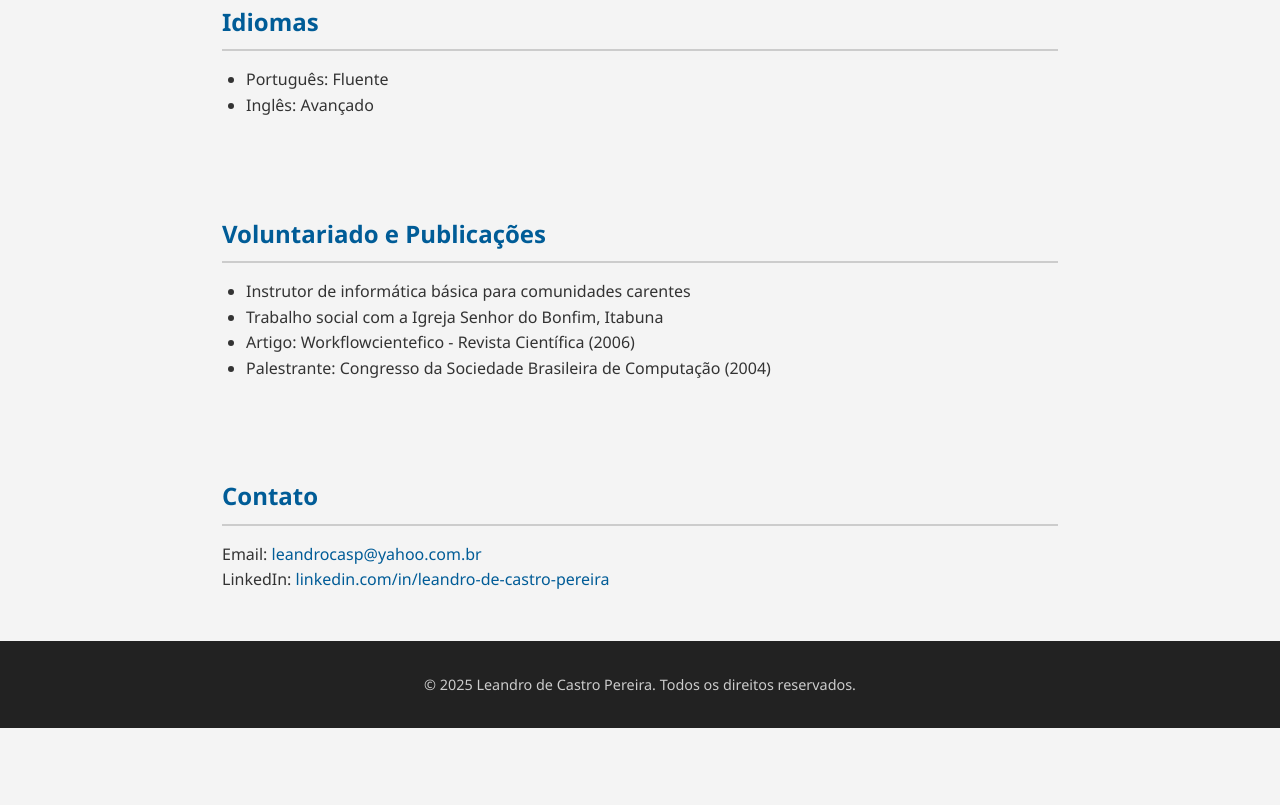
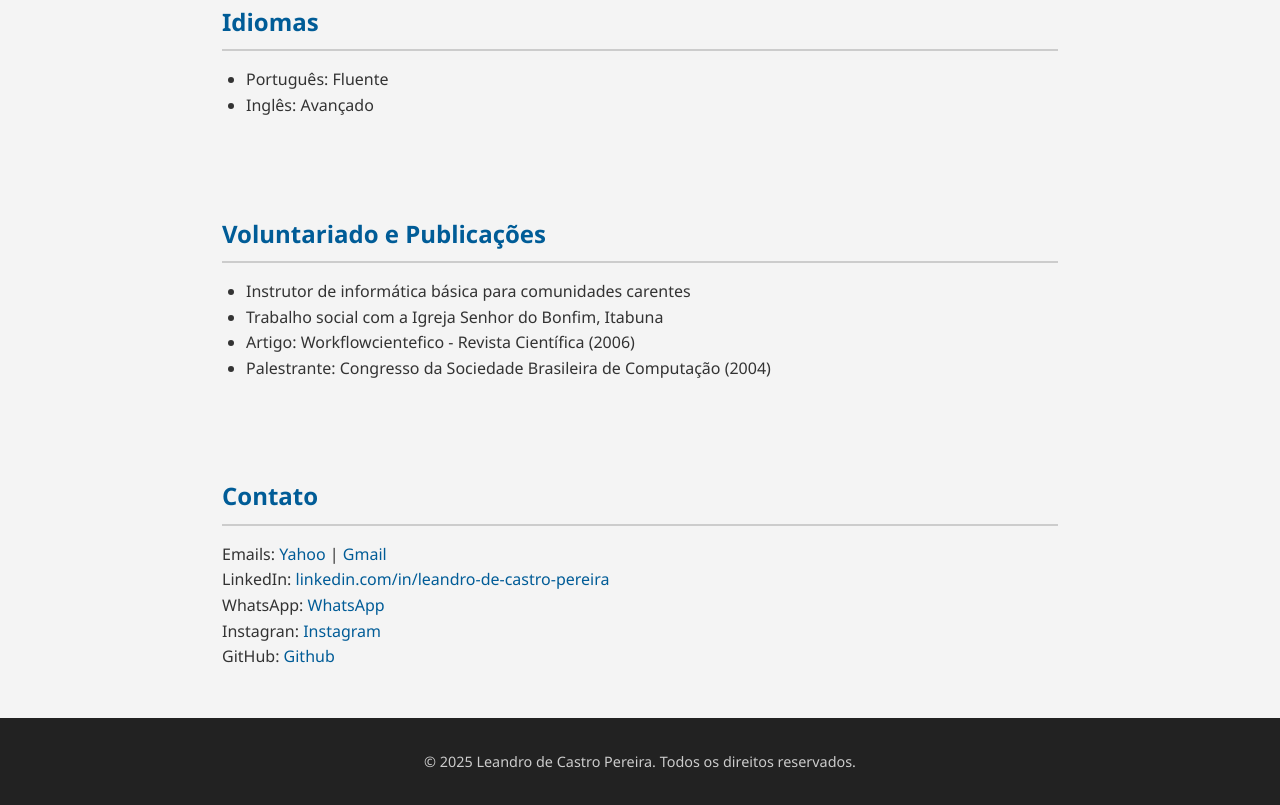
Before and after one commit to Leandrocasp/portfolio_leandro, a plain HTML site: page index.html in a window 1280 px wide. Shown: the part 1814-2619 px from the top of the page. Before the commit the page ends 2542 px from the top, so only its background shows below. Drawn offline with Linux system fonts and the light colour scheme.

Commit message:
Update index.html

```diff
--- a/index.html
+++ b/index.html
@@ -136,8 +136,11 @@
 
   <section>
     <h2>Contato</h2>
-    <p>Email: <a href="mailto:leandrocasp@yahoo.com.br">leandrocasp@yahoo.com.br</a></p>
-    <p>LinkedIn: <a href="https://linkedin.com/in/leandro-de-castro-pereira-863a33350" target="_blank">linkedin.com/in/leandro-de-castro-pereira</a></p>
+    <p>Emails: <a href="mailto:leandrocasp@yahoo.com.br">Yahoo</a> | <a href="mailto:leocasp@gmail.com">Gmail</a></p>
+    <p>LinkedIn: <a href="https://linkedin.com/in/leandro-de-castro-pereira-863a33350">linkedin.com/in/leandro-de-castro-pereira</a></p>
+    <p>WhatsApp: <a href="https://wa.me/5573988590827?text=Olá%2C%20gostaria%20de%20mais%20informações." >WhatsApp</a></p>
+    <p>Instagran: <a href="https://www.instagram.com/leo_castropereira?igsh=MWt1djdyN3pheXN2ag==">Instagram</a></p>
+    <p>GitHub: <a href="https://github.com/Leandrocasp" target="_blank">Github</a> </p>
   </section>
 
   <footer>
```
